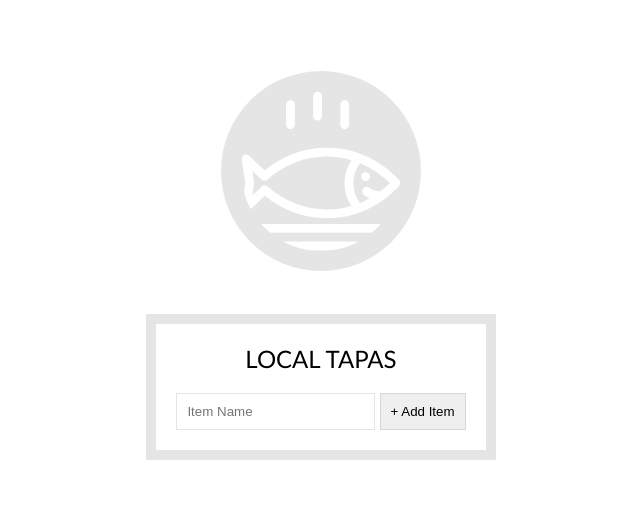
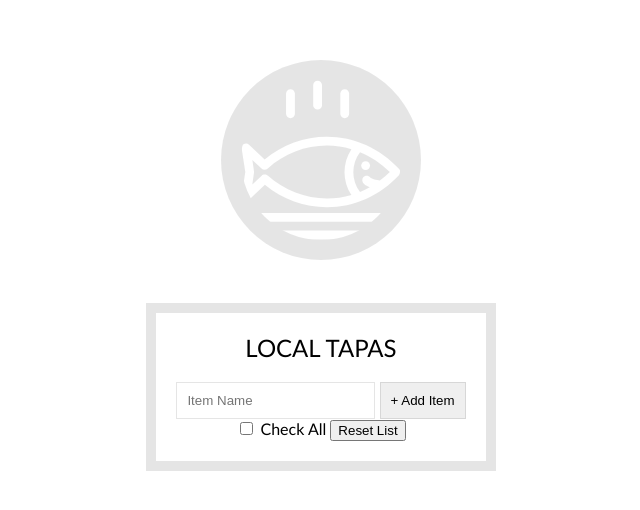
Before and after one commit to arpibb/js-30, a plain HTML site: page 15 - LocalStorage/index-START.html in a window 1280 px wide. Shown: the part 140-650 px from the top of the page, without its empty margins (319-959 px from the left). Drawn offline with Linux system fonts and the light colour scheme.

Commit message:
day-15-2

```diff
--- a/15 - LocalStorage/index-START.html
+++ b/15 - LocalStorage/index-START.html
@@ -22,6 +22,11 @@
     <form class="add-items">
       <input type="text" name="item" placeholder="Item Name" required>
       <input type="submit" value="+ Add Item">
+      <div>
+        <input type="checkbox" id="checkall">
+        <label for="checkall"> Check All</label>
+        <button type="reset" id="reset">Reset List</button>
+      </div>
     </form>
   </div>
 
@@ -62,6 +67,9 @@
     localStorage.setItem('items',JSON.stringify(items))
     populateList(items,itemsList);
   }
+  function checkAll(){
+
+  }
 
   addItems.addEventListener('submit',addItem);
   populateList(items,itemsList);
```
